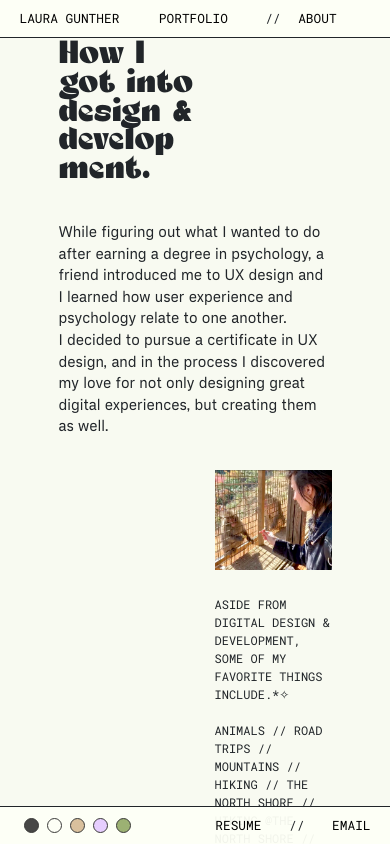
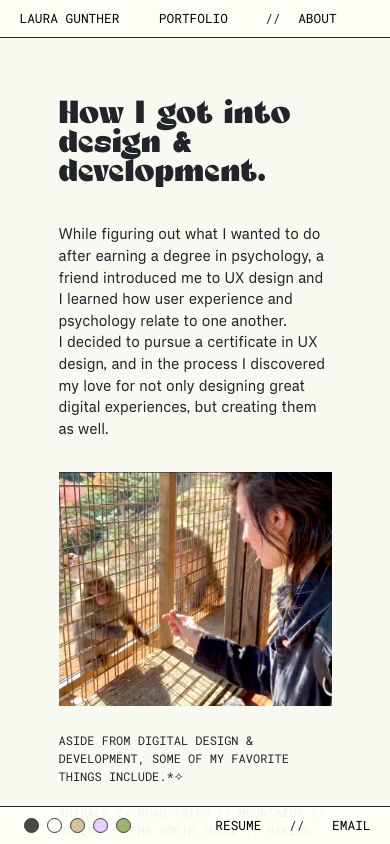
Before and after one commit to lo-designs/Portfolio, a React (Create React App) app: page /about in a window 390 px wide. Built offline with nearby package versions, Linux system fonts and the light colour scheme.

Commit message:
fix about mobile

```diff
--- a/src/Components/About/About.scss
+++ b/src/Components/About/About.scss
@@ -40,10 +40,11 @@
 
 @media screen and (max-width: 850px) {
   .about-section {
-      margin: 40px 0 40px 0;
+      margin: 100px 0 50px 0;
 
      .about-heading {
        font-size: 2rem;
+       width: 100%;
      }
     .about-summary {
        width: 100%;
@@ -53,15 +54,11 @@
       margin-left: 0;
       margin-top: 0;
       padding-left: 0;
+      width: 100%;
+    }
 
-      .me {
-         width: 100%;
-      }
-
-      .favorite-things {
-         width: 100%;
-
-      }
+    .favorite-things {
+      margin-bottom: 150px;
     }
 
   }
```
